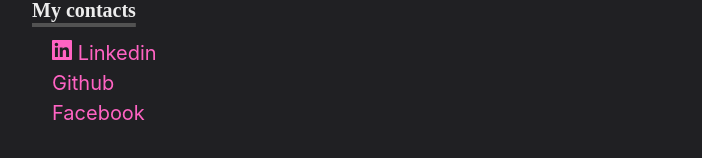
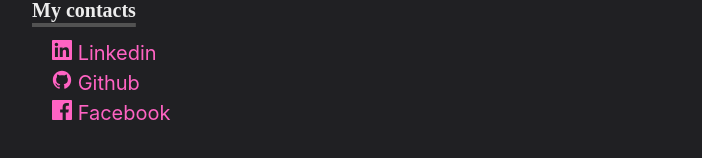
Before and after one commit to Etna2259/My-Portfolio, a Next.js app: page / in a window 1280 px wide. Shown: the part 1104-1262 px from the top of the page, without its empty margins (288-990 px from the left). Built offline with nearby package versions, Linux system fonts and the light colour scheme.

Commit message:
Update Icons

```diff
--- a/pages/index.js
+++ b/pages/index.js
@@ -10,11 +10,13 @@ import {
   useColorModeValue,
 } from "@chakra-ui/react";
 import { ChevronRightIcon } from "@chakra-ui/icons";
+
 import Layout from "../components/layouts/article";
 import Section from "../components/section";
 import { Paragraph } from "../components/paragraph";
 import { BioSection, BioYear } from "../components/bio";
-import { GrLinkedin } from "react-icons/gr";
+
+import { GrLinkedin, GrGithub, GrFacebook } from "react-icons/gr";
 
 const Page = () => {
   return (
@@ -129,10 +131,14 @@ const Page = () => {
             </Link>
           </Paragraph>
           <Paragraph>
-            <Link href="https://github.com/canconan123">Github</Link>
+            <Link href="https://github.com/canconan123">
+              <Icon as={GrGithub} /> Github
+            </Link>
           </Paragraph>
           <Paragraph>
-            <Link href="https://www.facebook.com/minhquanlaw">Facebook</Link>
+            <Link href="https://www.facebook.com/minhquanlaw">
+              <Icon as={GrFacebook} /> Facebook
+            </Link>
           </Paragraph>
         </Section>
       </Container>
```
